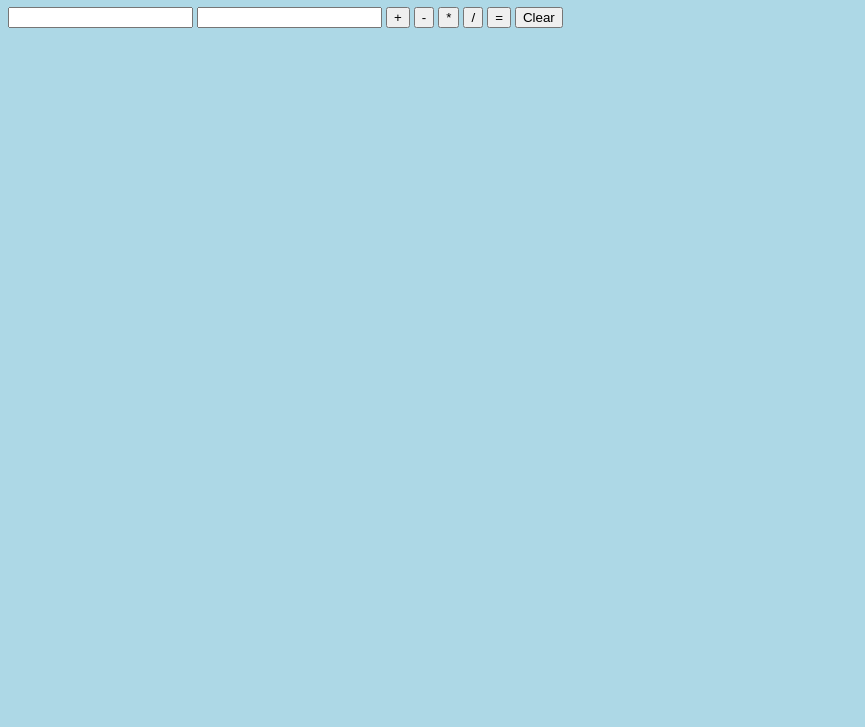
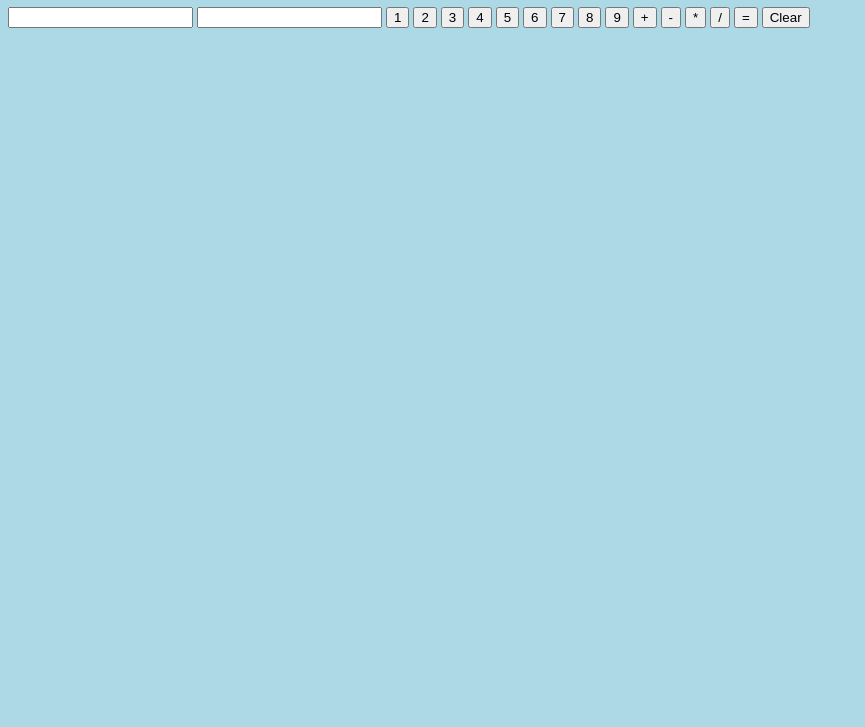
Before and after one commit to benmahowald/Calculator, a website: page public/index.html in a window 1280 px wide. Shown: the part 73-800 px from the top of the page, without its empty margins (0-865 px from the left). Drawn offline with Linux system fonts and the light colour scheme.

Commit message:
it's a calculator

```diff
--- a/public/index.html
+++ b/public/index.html
@@ -13,6 +13,15 @@
     <div id="resultOutput"></div>
     <input id="numInput1" type="number" value="" placeholder="">
     <input id="numInput2" type="number" value="" placeholder="">
+    <button class="number" data-digit="1">1</button>
+    <button class="number" data-digit="2">2</button>
+    <button class="number" data-digit="3">3</button>
+    <button class="number" data-digit="4">4</button>
+    <button class="number" data-digit="5">5</button>
+    <button class="number" data-digit="6">6</button>
+    <button class="number" data-digit="7">7</button>
+    <button class="number" data-digit="8">8</button>
+    <button class="number" data-digit="9">9</button>
     <button id="plus" data-input-operator="+" class="operatorClass">+</button>
     <button id="minus" data-input-operator="-" class="operatorClass">-</button>
     <button id="multiply" data-input-operator="*" class="operatorClass">*</button>
```
Also changed, not shown: index.html (deleted).
